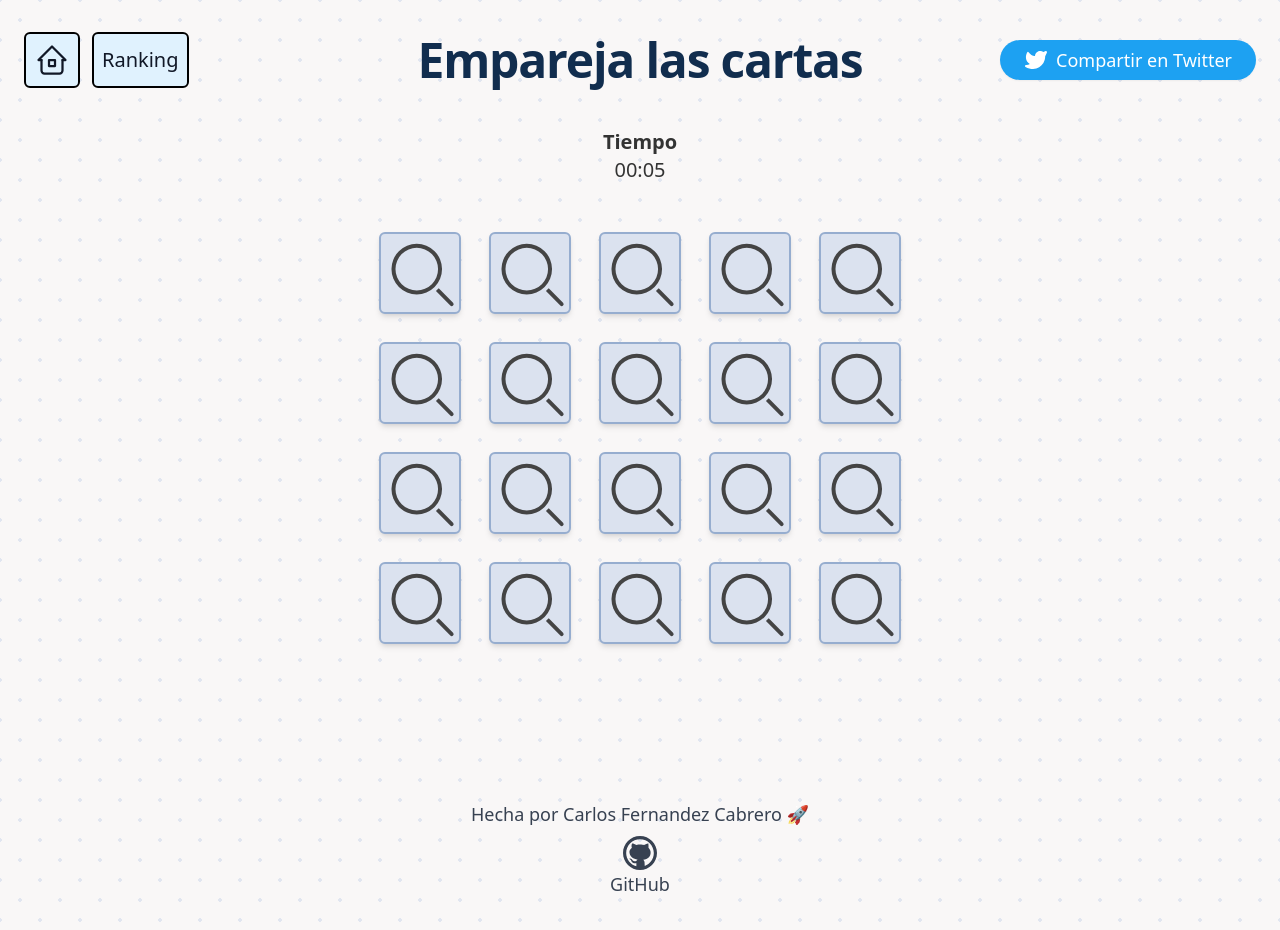
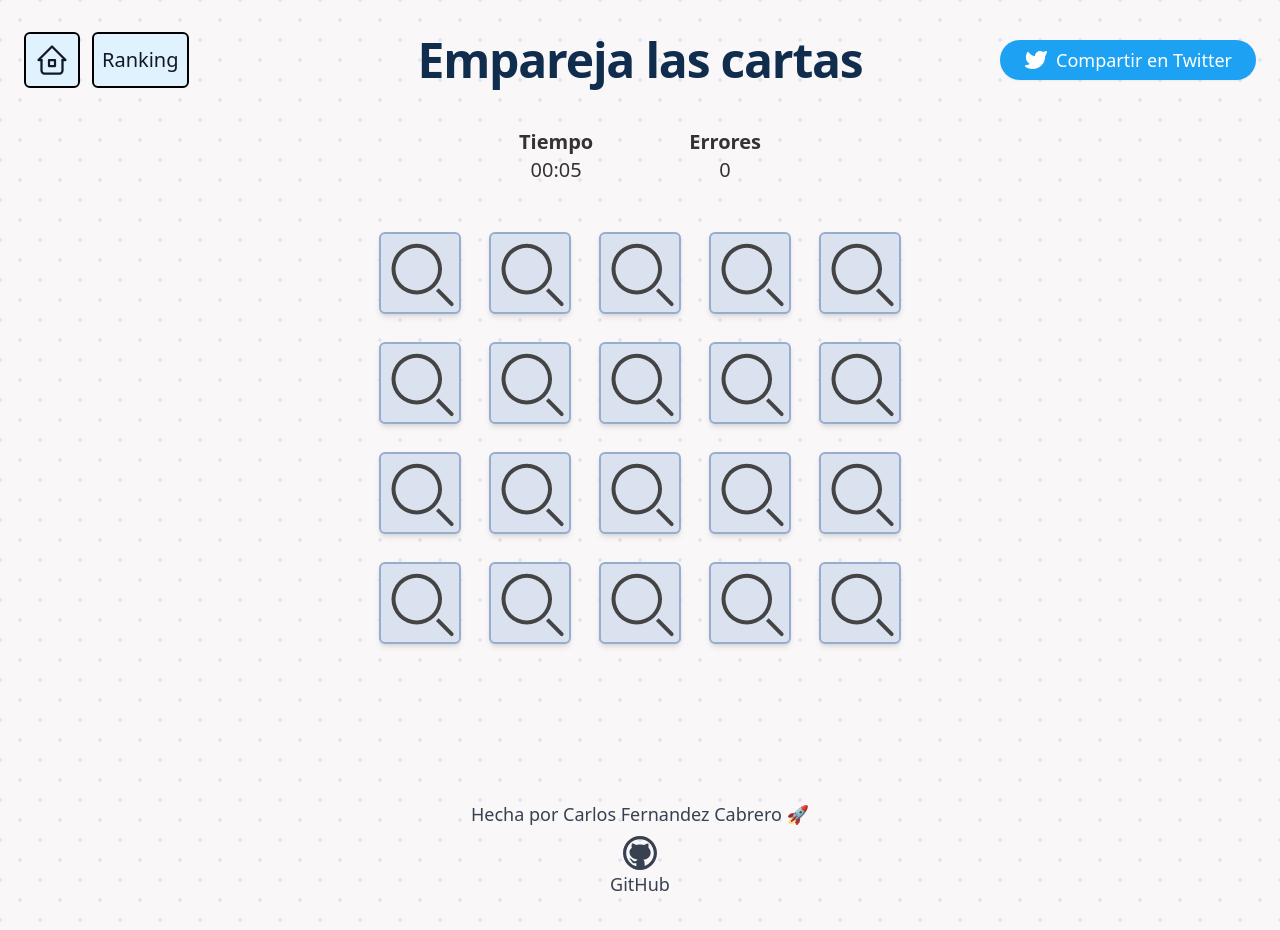
Before and after one commit to carlosfernandezcabrero/empareja-las-cartas, a Next.js app: page /game in a window 1280 px wide. Built offline with nearby package versions, Linux system fonts and the light colour scheme; no server answers.

Commit message:
add counter of errors

```diff
--- a/components/dialogs/win-dialog.tsx
+++ b/components/dialogs/win-dialog.tsx
@@ -10,6 +10,7 @@ import { TwitterButton } from '../common/twitter-button'
 
 interface Props {
   timeTaken: number
+  errors: number
   tryAgainAction: () => void
 }
 
@@ -20,7 +21,7 @@ Empieza ya ⬇️
 
 `
 
-export function WinDialog({ timeTaken, tryAgainAction }: Props) {
+export function WinDialog({ timeTaken, errors, tryAgainAction }: Props) {
   const timeTakenFormatted = getTimeFormatted(timeTaken)
   const { data: sessionData } = useSession()
 
@@ -34,7 +35,7 @@ export function WinDialog({ timeTaken, tryAgainAction }: Props) {
         username: sessionData?.user?.name,
         data: {
           avatar: sessionData?.user?.image,
-          score: timeTaken
+          score: timeTaken + errors * 100
         }
       })
     })
--- a/components/game-board/cards-panel.tsx
+++ b/components/game-board/cards-panel.tsx
@@ -1,20 +1,30 @@
 import { useSelectedCards } from '@hooks/useSelectedCards'
-import { useEffect } from 'react'
+import { useEffect, type Dispatch, type SetStateAction } from 'react'
 import { Card } from './card'
 
 interface Props {
   images: string[]
   pairedCards: string[]
   handleGuessCard: (cardA: string, cardB: string) => void
+  setErrors: Dispatch<SetStateAction<number>>
 }
 
-export function CardsPanel({ images, pairedCards, handleGuessCard }: Props) {
+export function CardsPanel({
+  images,
+  pairedCards,
+  handleGuessCard,
+  setErrors
+}: Props) {
   const { selectedCards, itFailed, addSelectedCard, resetSelectedCards } =
     useSelectedCards(handleGuessCard)
 
   useEffect(() => {
     if (pairedCards.length === 0) resetSelectedCards()
   }, [pairedCards])
+
+  useEffect(() => {
+    if (itFailed) setErrors((errors) => errors + 1)
+  }, [itFailed])
 
   return (
     <section className="flex justify-center">
--- a/components/game-board/header.tsx
+++ b/components/game-board/header.tsx
@@ -4,9 +4,10 @@ import Image from 'next/image'
 
 interface Props {
   timeConsumed: number
+  errors: number
 }
 
-export function Header({ timeConsumed }: Props) {
+export function Header({ timeConsumed, errors }: Props) {
   const { data: sessionData } = useSession()
   const user = sessionData?.user
 
@@ -42,6 +43,10 @@ export function Header({ timeConsumed }: Props) {
           <p className="text-color-body text-xl font-bold">Tiempo</p>
           <p className="text-color-body">{getTimeFormatted(timeConsumed)}</p>
         </div>
+        <div className="text-center">
+          <p className="text-color-body text-xl font-bold">Errores</p>
+          <p className="text-color-body">{errors}</p>
+        </div>
       </div>
     </header>
   )
--- a/pages/game.tsx
+++ b/pages/game.tsx
@@ -7,6 +7,7 @@ import { LayoutWithHeaderAndPreloadImages } from '@components/layouts/layout-wit
 import { usePairedCards } from '@hooks/usePairedCards'
 import { useTimer } from '@hooks/useTimer'
 import type { GetServerSidePropsContext } from 'next'
+import { useState } from 'react'
 
 export default function Game({ images, originalImages }: GameImages) {
   const timer = useTimer()
@@ -14,25 +15,32 @@ export default function Game({ images, originalImages }: GameImages) {
     images.length,
     timer.clearTimer
   )
+  const [errors, setErrors] = useState(0)
 
   function resetGame() {
     resetPairedCards()
     timer.restartTimer()
     timer.startTimer()
+    setErrors(0)
   }
 
   return (
     <LayoutWithHeaderAndPreloadImages images={originalImages}>
-      <BoardHeader timeConsumed={timer.time} />
+      <BoardHeader timeConsumed={timer.time} errors={errors} />
 
       <CardsPanel
         handleGuessCard={addPairedCard}
         images={images}
         pairedCards={pairedCards}
+        setErrors={setErrors}
       />
 
       {pairedCards.length === images.length && (
-        <WinDialog timeTaken={timer.time} tryAgainAction={resetGame} />
+        <WinDialog
+          timeTaken={timer.time}
+          tryAgainAction={resetGame}
+          errors={errors}
+        />
       )}
     </LayoutWithHeaderAndPreloadImages>
   )
```
